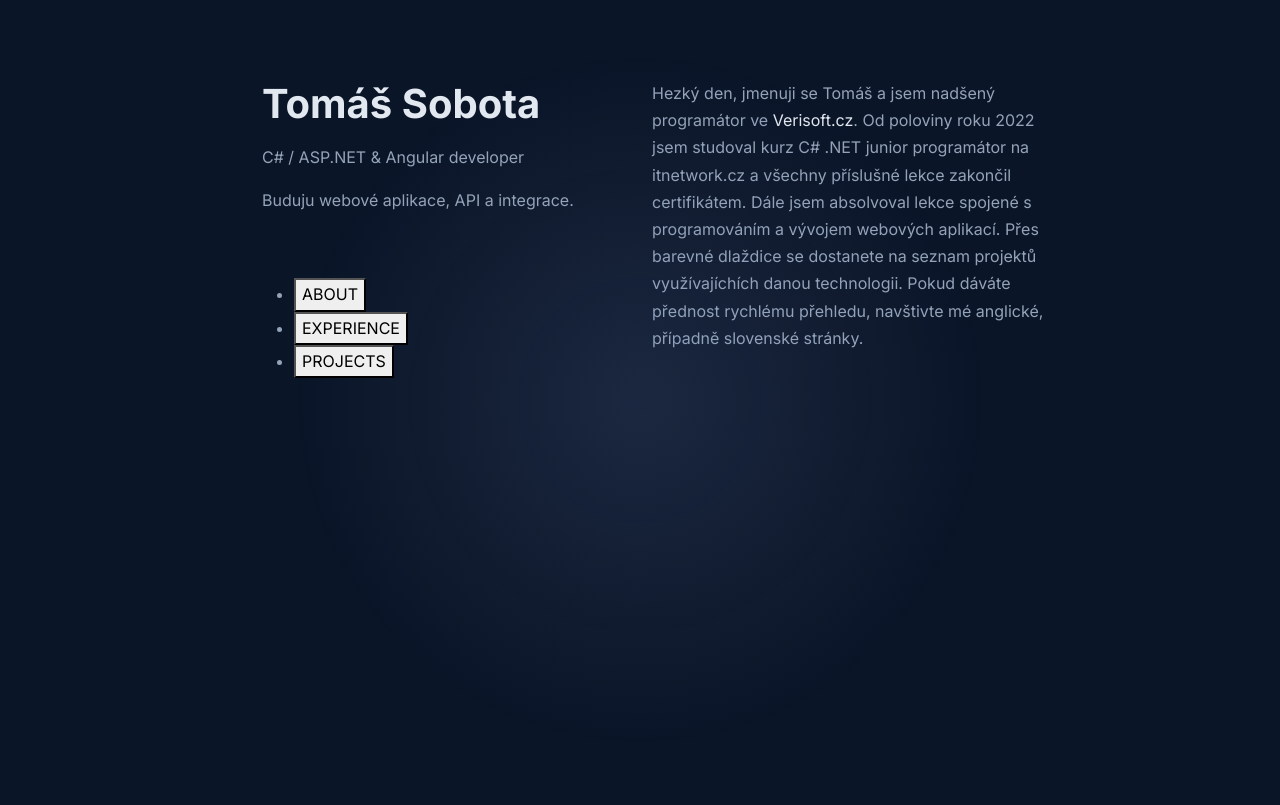
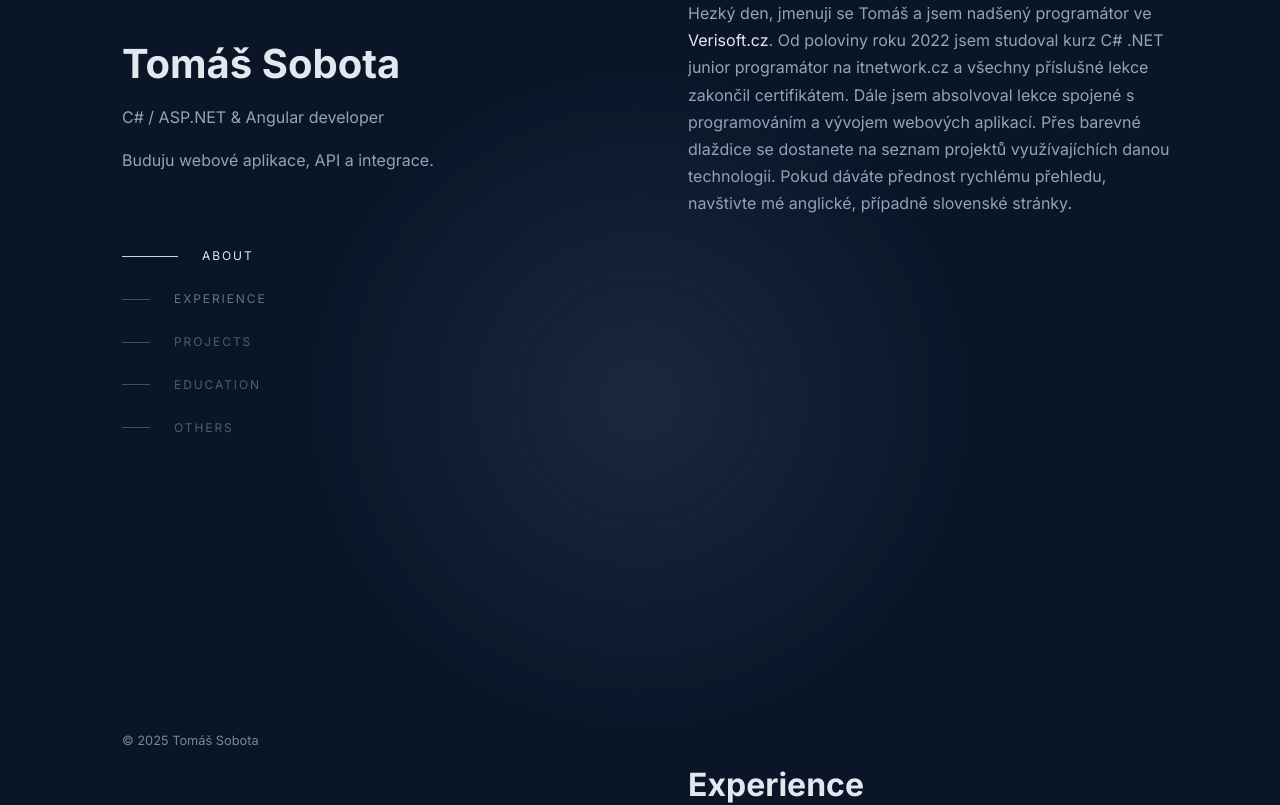
Before and after one commit to TomasSobotaT/Personal_Portfolio_Angular, an Angular app: page / in a window 1280 px wide. Shown: the top 805 px of the page. Built offline with nearby package versions, Linux system fonts and the light colour scheme.

Commit message:
scrooling

```diff
--- a/src/app/core/scroll.service.ts
+++ /dev/null
@@ -1,16 +0,0 @@
-import { Injectable } from '@angular/core';
-
-@Injectable({ providedIn: 'root' })
-export class ScrollService {
-  scrollTo(elementId: string) {
-    const el = document.getElementById(elementId);
-    if (!el) {
-      return;
-    }
-
-    el.scrollIntoView({
-      behavior: 'smooth',
-      block: 'start',
-    });
-  }
-}
--- a/src/app/features/main-page/main-page.component.ts
+++ b/src/app/features/main-page/main-page.component.ts
@@ -1,10 +1,41 @@
-import { Component } from '@angular/core';
-import { SidebarComponent } from '../../shared/sidebar/sidebar.component';
+import { AfterViewInit, Component, ElementRef } from '@angular/core';
+import { ScrollService } from '../../scroll.service.ts/scroll.service';
 
 @Component({
   selector: 'app-main-page',
-  imports: [SidebarComponent],
+  standalone: true,
   templateUrl: './main-page.component.html',
-  styleUrl: './main-page.component.scss',
+  styleUrls: ['./main-page.component.scss'],
 })
-export class MainPageComponent {}
+export class MainPageComponent implements AfterViewInit {
+  constructor(
+    private elRef: ElementRef<HTMLElement>,
+    private scrollService: ScrollService
+  ) {}
+
+  ngAfterViewInit(): void {
+    const sections = this.elRef.nativeElement.querySelectorAll<HTMLElement>(
+      'section[data-section-id]'
+    );
+
+    const observer = new IntersectionObserver(
+      (entries) => {
+        const visible = entries
+          .filter((e) => e.isIntersecting)
+          .sort((a, b) => b.intersectionRatio - a.intersectionRatio)[0];
+
+        if (visible) {
+          const id = visible.target.getAttribute('data-section-id');
+          if (id) {
+            this.scrollService.setActiveSection(id);
+          }
+        }
+      },
+      {
+        threshold: 0.1, // cca 40 % sekce musí být vidět
+      }
+    );
+
+    sections.forEach((s) => observer.observe(s));
+  }
+}
--- /dev/null
+++ b/src/app/scroll.service.ts/scroll.service.ts
@@ -0,0 +1,24 @@
+import { Injectable } from '@angular/core';
+import { BehaviorSubject } from 'rxjs';
+
+@Injectable({ providedIn: 'root' })
+export class ScrollService {
+  private activeSectionSubject = new BehaviorSubject<string>('about');
+  activeSection$ = this.activeSectionSubject.asObservable();
+
+  scrollTo(elementId: string) {
+    const el = document.getElementById(elementId);
+    if (!el) return;
+
+    el.scrollIntoView({
+      behavior: 'smooth',
+      block: 'start',
+    });
+
+    this.setActiveSection(elementId);
+  }
+
+  setActiveSection(id: string) {
+    this.activeSectionSubject.next(id);
+  }
+}
--- a/src/app/shared/page-shell/page-shell.component.html
+++ b/src/app/shared/page-shell/page-shell.component.html
@@ -1,9 +1,10 @@
 <div class="container shell">
   <div class="row">
-    <aside class="col-6 shell__sidebar">
+    <aside class="col-6 shell_sidebar">
       <app-sidebar></app-sidebar>
     </aside>
-    <main class="col-6 shell__content">
+
+    <main class="col-6 shell_content">
       <router-outlet></router-outlet>
     </main>
   </div>
--- a/src/app/shared/page-shell/page-shell.component.scss
+++ b/src/app/shared/page-shell/page-shell.component.scss
@@ -1,19 +1,15 @@
 .shell {
-  min-height: 100vh;   // přes celou výšku
+  min-height: 100vh;
 }
 
-.shell__sidebar {
+.shell_sidebar {
   position: sticky;
   top: 0;              // přilepené k hornímu okraji
-  align-self: flex-start;
   height: 99vh;       // opticky přes celou výšku
-    padding-top: 5rem;
-      padding-left: 12rem;
-
-
 }
 
-.shell__content {
-  padding-right: 10rem;
-  padding-top: 5rem;
+.shell_content {
+  padding-left: 3rem;
+  padding-right: 2rem;
+  padding-bottom: 4rem;
 }
--- a/src/app/shared/sidebar/sidebar.component.html
+++ b/src/app/shared/sidebar/sidebar.component.html
@@ -1,33 +1,76 @@
 <div class="sidebar">
   <!-- header / title nahoře -->
-  <header class="sidebar__header">
-    <h1 class="sidebar__name">Tomáš Sobota</h1>
-    <p class="sidebar__role">C# / ASP.NET & Angular developer</p>
-    <p class="sidebar__intro">Buduju webové aplikace, API a integrace.</p>
+  <header class="sidebar_header">
+    <h1 class="sidebar_name">Tomáš Sobota</h1>
+    <p class="sidebar_role">C# / ASP.NET & Angular developer</p>
+    <p class="sidebar_intro">Buduju webové aplikace, API a integrace.</p>
   </header>
 
-  <!-- menu uprostřed -->
-  <nav class="sidebar__nav">
-    <ul class="sidebar__menu">
-      <li>
-        <button (click)="scrollTo('about')" class="sidebar__link">ABOUT</button>
-      </li>
-      <li>
-        <button (click)="scrollTo('experience')" class="sidebar__link">
-          EXPERIENCE
-        </button>
-      </li>
-      <li>
-        <button (click)="scrollTo('projects')" class="sidebar__link">
-          PROJECTS
-        </button>
-      </li>
-    </ul>
+  <!-- menu -->
+  <nav class="sidebar_menu">
+    <button
+      class="sidebar_menu-item"
+      [class.sidebar_menu-item-active]="activeSection === 'about'"
+      (click)="scrollTo('about')"
+    >
+      <span class="sidebar_menu-line"></span>
+      <span class="sidebar_menu-label">ABOUT</span>
+    </button>
+
+    <button
+      class="sidebar_menu-item"
+      [class.sidebar_menu-item-active]="activeSection === 'experience'"
+      (click)="scrollTo('experience')"
+    >
+      <span class="sidebar_menu-line"></span>
+      <span class="sidebar_menu-label">EXPERIENCE</span>
+    </button>
+
+    <button
+      class="sidebar_menu-item"
+      [class.sidebar_menu-item-active]="activeSection === 'projects'"
+      (click)="scrollTo('projects')"
+    >
+      <span class="sidebar_menu-line"></span>
+      <span
+        class="sidebar_menu-label sidebar_menu-label-muted"
+        [class.sidebar_menu-label-muted]="activeSection !== 'projects'"
+      >
+        PROJECTS
+      </span>
+    </button>
+
+    <button
+      class="sidebar_menu-item"
+      [class.sidebar_menu-item-active]="activeSection === 'education'"
+      (click)="scrollTo('projects')"
+    >
+      <span class="sidebar_menu-line"></span>
+      <span
+        class="sidebar_menu-label sidebar_menu-label-muted"
+        [class.sidebar_menu-label-muted]="activeSection !== 'education'"
+      >
+        Education
+      </span>
+    </button>
+
+    <button
+      class="sidebar_menu-item"
+      [class.sidebar_menu-item-active]="activeSection === 'others'"
+      (click)="scrollTo('projects')"
+    >
+      <span class="sidebar_menu-line"></span>
+      <span
+        class="sidebar_menu-label sidebar_menu-label-muted"
+        [class.sidebar_menu-label-muted]="activeSection !== 'others'"
+      >
+        Others
+      </span>
+    </button>
   </nav>
 
   <!-- footer dole -->
-  <footer class="sidebar__footer">
-    <!-- místo pro ikonky -->
-    <span>© {{ currentYear }} TS</span>
+  <footer class="sidebar_footer">
+    <span>© {{ currentYear }} Tomáš Sobota</span>
   </footer>
 </div>
--- a/src/app/shared/sidebar/sidebar.component.scss
+++ b/src/app/shared/sidebar/sidebar.component.scss
@@ -1,17 +1,85 @@
+/* celý levý panel */
 .sidebar {
   display: flex;
   flex-direction: column;
-  height: 100vh;          // zabere celou výšku
+  height: 100%;          /* zabere celou výšku rodiče (aside) */
+  padding: 2.5rem;
 }
 
-.sidebar__header {
-  margin-bottom: 3rem;
+/* header nahoře – jen spacing */
+.sidebar_header {
+  margin-bottom: 2.5rem;
 }
 
-.sidebar__nav {
-  margin-bottom: 3rem;
+/* MENU ---------------------------------------- */
+
+.sidebar_menu {
+  display: flex;
+  flex-direction: column;
+  gap: 1.4rem;
+  margin-top: 1rem;
 }
 
-.sidebar__footer {
-  margin-top: auto;       // tohle ho „odtlačí“ dolů
+.sidebar_menu-item {
+  display: flex;
+  align-items: center;
+  gap: 1.5rem;
+  padding: 0;
+  border: 0;
+  background: transparent;
+  cursor: pointer;
+
+  font-size: 0.75rem;
+  letter-spacing: 0.16em;
+  text-transform: uppercase;
+
+  color: #64748b;
+  transition: color 0.2s ease;
 }
+
+.sidebar_menu-line {
+  width: 28px;
+  height: 1px;
+  background-color: rgba(148, 163, 184, 0.4);
+  transition: width 0.25s ease, background-color 0.25s ease;
+}
+
+.sidebar_menu-label {
+  color: #64748b;
+  transition: color 0.2s ease;
+}
+
+/* hover efekt */
+.sidebar_menu-item:hover .sidebar_menu-line {
+  width: 56px;
+  background-color: rgba(148, 163, 184, 0.8);
+}
+
+.sidebar_menu-item:hover .sidebar_menu-label {
+  color: #e2e8f0;
+}
+
+/* aktivní položka */
+.sidebar_menu-item-active .sidebar_menu-line {
+  width: 56px;
+  background-color: rgba(226, 232, 240, 0.9);
+}
+
+.sidebar_menu-item-active .sidebar_menu-label {
+  color: #e2e8f0;
+}
+
+/* utlumený text */
+.sidebar_menu-label-muted {
+  color: rgba(148, 163, 184, 0.5);
+}
+
+/* FOOTER – POŠLEME DOLŮ ---------------------------------------- */
+
+.sidebar_footer {
+  margin-top: auto;        /* klíč: odtlačí footer na dno flex containeru */
+  font-size: 0.8rem;
+  color: #94a3b8;
+  opacity: 0.8;
+  padding-top: 2.5rem;
+}
--- a/src/app/shared/sidebar/sidebar.component.ts
+++ b/src/app/shared/sidebar/sidebar.component.ts
@@ -1,5 +1,5 @@
 import { Component } from '@angular/core';
-import { ScrollService } from '../../core/scroll.service';
+import { ScrollService } from '../../scroll.service.ts/scroll.service'; // cesta podle tebe
 
 @Component({
   selector: 'app-sidebar',
@@ -9,8 +9,13 @@ import { ScrollService } from '../../core/scroll.service';
 })
 export class SidebarComponent {
   currentYear = new Date().getFullYear();
+  activeSection = 'about';
 
-  constructor(private scrollService: ScrollService) {}
+  constructor(private scrollService: ScrollService) {
+    this.scrollService.activeSection$.subscribe((id) => {
+      this.activeSection = id;
+    });
+  }
 
   scrollTo(sectionId: string) {
     this.scrollService.scrollTo(sectionId);
```
